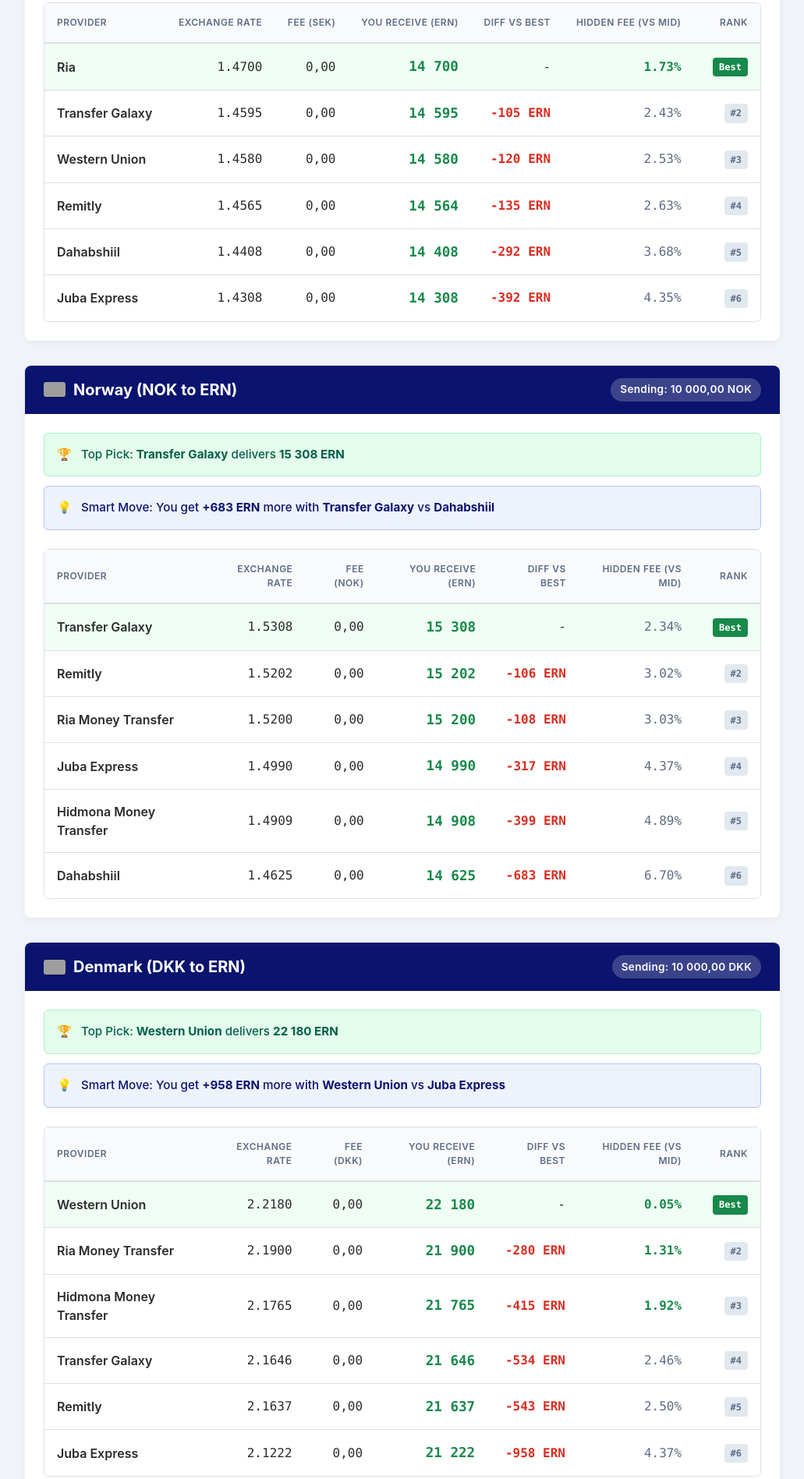
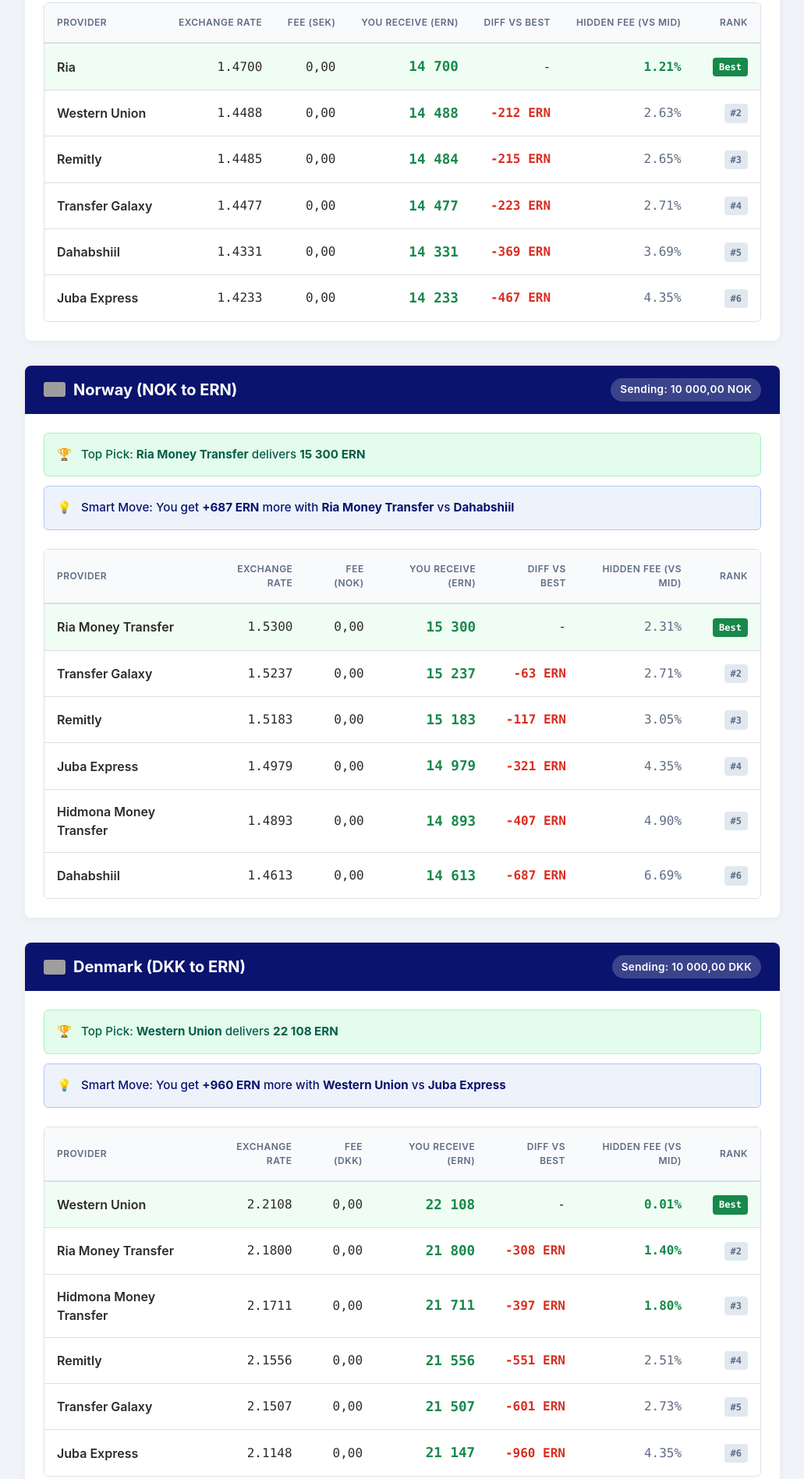
Before and after one commit to yonashmariam/nakfarate, a plain HTML site: page index.html in a window 1280 px wide. Shown: the part 1372-3269 px from the top of the page at 78% size, without its empty margins (124-1155 px from the left). Drawn offline with Linux system fonts and the light colour scheme; grey boxes are pictures that could not be loaded.

Commit message:
Add files via upload

```diff
--- a/index.html
+++ b/index.html
@@ -939,22 +939,22 @@ tr:hover {
 
             <div class="summary-item">
                 <div class="summary-label">SEK</div>
-                <div class="summary-value">1.4959</div>
+                <div class="summary-value">1.488</div>
             </div>
 
             <div class="summary-item">
                 <div class="summary-label">NOK</div>
-                <div class="summary-value">1.5675</div>
+                <div class="summary-value">1.5661</div>
             </div>
 
             <div class="summary-item">
                 <div class="summary-label">DKK</div>
-                <div class="summary-value">2.2191</div>
+                <div class="summary-value">2.211</div>
             </div>
 
             </div>
             <div class="mid-market-meta">
-                <div><span style="font-weight:600" data-i18n="last-updated">Last Updated:</span> 2026-11-13 07:12</div>
+                <div><span style="font-weight:600" data-i18n="last-updated">Last Updated:</span> 2026-11-16 07:00</div>
                 <div style="font-size:0.8rem" data-i18n="mid-market-note">Official mid-market rates collected daily. Actual transfer payout rates shown below.</div>
             </div>
         </div>
@@ -978,7 +978,7 @@ tr:hover {
                 </div>
                 <div class="gainbox">
                     <span class="icon">💡</span>
-                    <span data-i18n="smart-move">Smart Move: You get <b>+392 ERN</b> more with <b>Ria</b> vs <b>Juba Express</b></span>
+                    <span data-i18n="smart-move">Smart Move: You get <b>+467 ERN</b> more with <b>Ria</b> vs <b>Juba Express</b></span>
                 </div>
             </div>
 
@@ -1005,66 +1005,66 @@ tr:hover {
 <td class="right font-numeric">0,00</td>
 <td class="right nowrap font-numeric highlight-ern">14 700</td>
 <td class="right nowrap font-numeric">-</td>
-<td class="right font-numeric markup-good">1.73%</td>
+<td class="right font-numeric markup-good">1.21%</td>
 <td class="right font-numeric hide-mobile"><span class="badge best-badge">Best</span></td>
 </tr>
 
 <tr class="">
 <td class="left">
+    <div class="company-name">Western Union</div>
+</td>
+<td class="right font-numeric">1.4488</td>
+<td class="right font-numeric">0,00</td>
+<td class="right nowrap font-numeric highlight-ern">14 488</td>
+<td class="right nowrap font-numeric"><span class="loss-text">-212 ERN</span></td>
+<td class="right font-numeric markup-cell">2.63%</td>
+<td class="right font-numeric hide-mobile"><span class="badge rank-badge">#2</span></td>
+</tr>
+
+<tr class="">
+<td class="left">
+    <div class="company-name">Remitly</div>
+</td>
+<td class="right font-numeric">1.4485</td>
+<td class="right font-numeric">0,00</td>
+<td class="right nowrap font-numeric highlight-ern">14 484</td>
+<td class="right nowrap font-numeric"><span class="loss-text">-215 ERN</span></td>
+<td class="right font-numeric markup-cell">2.65%</td>
+<td class="right font-numeric hide-mobile"><span class="badge rank-badge">#3</span></td>
+</tr>
+
+<tr class="">
+<td class="left">
     <div class="company-name">Transfer Galaxy</div>
 </td>
-<td class="right font-numeric">1.4595</td>
-<td class="right font-numeric">0,00</td>
-<td class="right nowrap font-numeric highlight-ern">14 595</td>
-<td class="right nowrap font-numeric"><span class="loss-text">-105 ERN</span></td>
-<td class="right font-numeric markup-cell">2.43%</td>
-<td class="right font-numeric hide-mobile"><span class="badge rank-badge">#2</span></td>
+<td class="right font-numeric">1.4477</td>
+<td class="right font-numeric">0,00</td>
+<td class="right nowrap font-numeric highlight-ern">14 477</td>
+<td class="right nowrap font-numeric"><span class="loss-text">-223 ERN</span></td>
+<td class="right font-numeric markup-cell">2.71%</td>
+<td class="right font-numeric hide-mobile"><span class="badge rank-badge">#4</span></td>
 </tr>
 
 <tr class="">
 <td class="left">
-    <div class="company-name">Western Union</div>
-</td>
-<td class="right font-numeric">1.4580</td>
-<td class="right font-numeric">0,00</td>
-<td class="right nowrap font-numeric highlight-ern">14 580</td>
-<td class="right nowrap font-numeric"><span class="loss-text">-120 ERN</span></td>
-<td class="right font-numeric markup-cell">2.53%</td>
-<td class="right font-numeric hide-mobile"><span class="badge rank-badge">#3</span></td>
+    <div class="company-name">Dahabshiil</div>
+</td>
+<td class="right font-numeric">1.4331</td>
+<td class="right font-numeric">0,00</td>
+<td class="right nowrap font-numeric highlight-ern">14 331</td>
+<td class="right nowrap font-numeric"><span class="loss-text">-369 ERN</span></td>
+<td class="right font-numeric markup-cell">3.69%</td>
+<td class="right font-numeric hide-mobile"><span class="badge rank-badge">#5</span></td>
 </tr>
 
 <tr class="">
 <td class="left">
-    <div class="company-name">Remitly</div>
-</td>
-<td class="right font-numeric">1.4565</td>
-<td class="right font-numeric">0,00</td>
-<td class="right nowrap font-numeric highlight-ern">14 564</td>
-<td class="right nowrap font-numeric"><span class="loss-text">-135 ERN</span></td>
-<td class="right font-numeric markup-cell">2.63%</td>
-<td class="right font-numeric hide-mobile"><span class="badge rank-badge">#4</span></td>
-</tr>
-
-<tr class="">
-<td class="left">
-    <div class="company-name">Dahabshiil</div>
-</td>
-<td class="right font-numeric">1.4408</td>
-<td class="right font-numeric">0,00</td>
-<td class="right nowrap font-numeric highlight-ern">14 408</td>
-<td class="right nowrap font-numeric"><span class="loss-text">-292 ERN</span></td>
-<td class="right font-numeric markup-cell">3.68%</td>
-<td class="right font-numeric hide-mobile"><span class="badge rank-badge">#5</span></td>
-</tr>
-
-<tr class="">
-<td class="left">
     <div class="company-name">Juba Express</div>
 </td>
-<td class="right font-numeric">1.4308</td>
-<td class="right font-numeric">0,00</td>
-<td class="right nowrap font-numeric highlight-ern">14 308</td>
-<td class="right nowrap font-numeric"><span class="loss-text">-392 ERN</span></td>
+<td class="right font-numeric">1.4233</td>
+<td class="right font-numeric">0,00</td>
+<td class="right nowrap font-numeric highlight-ern">14 233</td>
+<td class="right nowrap font-numeric"><span class="loss-text">-467 ERN</span></td>
 <td class="right font-numeric markup-cell">4.35%</td>
 <td class="right font-numeric hide-mobile"><span class="badge rank-badge">#6</span></td>
 </tr>
@@ -1087,11 +1087,11 @@ tr:hover {
             <div class="insight-boxes">
                 <div class="bestbox">
                     <span class="icon">🏆</span>
-                    <span data-i18n="top-pick">Top Pick: <b>Transfer Galaxy</b> delivers <b>15 308 ERN</b></span>
+                    <span data-i18n="top-pick">Top Pick: <b>Ria Money Transfer</b> delivers <b>15 300 ERN</b></span>
                 </div>
                 <div class="gainbox">
                     <span class="icon">💡</span>
-                    <span data-i18n="smart-move">Smart Move: You get <b>+683 ERN</b> more with <b>Transfer Galaxy</b> vs <b>Dahabshiil</b></span>
+                    <span data-i18n="smart-move">Smart Move: You get <b>+687 ERN</b> more with <b>Ria Money Transfer</b> vs <b>Dahabshiil</b></span>
                 </div>
             </div>
 
@@ -1112,73 +1112,73 @@ tr:hover {
 
 <tr class="best-row">
 <td class="left">
+    <div class="company-name">Ria Money Transfer</div>
+</td>
+<td class="right font-numeric">1.5300</td>
+<td class="right font-numeric">0,00</td>
+<td class="right nowrap font-numeric highlight-ern">15 300</td>
+<td class="right nowrap font-numeric">-</td>
+<td class="right font-numeric markup-cell">2.31%</td>
+<td class="right font-numeric hide-mobile"><span class="badge best-badge">Best</span></td>
+</tr>
+
+<tr class="">
+<td class="left">
     <div class="company-name">Transfer Galaxy</div>
 </td>
-<td class="right font-numeric">1.5308</td>
-<td class="right font-numeric">0,00</td>
-<td class="right nowrap font-numeric highlight-ern">15 308</td>
-<td class="right nowrap font-numeric">-</td>
-<td class="right font-numeric markup-cell">2.34%</td>
-<td class="right font-numeric hide-mobile"><span class="badge best-badge">Best</span></td>
+<td class="right font-numeric">1.5237</td>
+<td class="right font-numeric">0,00</td>
+<td class="right nowrap font-numeric highlight-ern">15 237</td>
+<td class="right nowrap font-numeric"><span class="loss-text">-63 ERN</span></td>
+<td class="right font-numeric markup-cell">2.71%</td>
+<td class="right font-numeric hide-mobile"><span class="badge rank-badge">#2</span></td>
 </tr>
 
 <tr class="">
 <td class="left">
     <div class="company-name">Remitly</div>
 </td>
-<td class="right font-numeric">1.5202</td>
-<td class="right font-numeric">0,00</td>
-<td class="right nowrap font-numeric highlight-ern">15 202</td>
-<td class="right nowrap font-numeric"><span class="loss-text">-106 ERN</span></td>
-<td class="right font-numeric markup-cell">3.02%</td>
-<td class="right font-numeric hide-mobile"><span class="badge rank-badge">#2</span></td>
+<td class="right font-numeric">1.5183</td>
+<td class="right font-numeric">0,00</td>
+<td class="right nowrap font-numeric highlight-ern">15 183</td>
+<td class="right nowrap font-numeric"><span class="loss-text">-117 ERN</span></td>
+<td class="right font-numeric markup-cell">3.05%</td>
+<td class="right font-numeric hide-mobile"><span class="badge rank-badge">#3</span></td>
 </tr>
 
 <tr class="">
 <td class="left">
-    <div class="company-name">Ria Money Transfer</div>
-</td>
-<td class="right font-numeric">1.5200</td>
-<td class="right font-numeric">0,00</td>
-<td class="right nowrap font-numeric highlight-ern">15 200</td>
-<td class="right nowrap font-numeric"><span class="loss-text">-108 ERN</span></td>
-<td class="right font-numeric markup-cell">3.03%</td>
-<td class="right font-numeric hide-mobile"><span class="badge rank-badge">#3</span></td>
+    <div class="company-name">Juba Express</div>
+</td>
+<td class="right font-numeric">1.4979</td>
+<td class="right font-numeric">0,00</td>
+<td class="right nowrap font-numeric highlight-ern">14 979</td>
+<td class="right nowrap font-numeric"><span class="loss-text">-321 ERN</span></td>
+<td class="right font-numeric markup-cell">4.35%</td>
+<td class="right font-numeric hide-mobile"><span class="badge rank-badge">#4</span></td>
 </tr>
 
 <tr class="">
 <td class="left">
-    <div class="company-name">Juba Express</div>
-</td>
-<td class="right font-numeric">1.4990</td>
-<td class="right font-numeric">0,00</td>
-<td class="right nowrap font-numeric highlight-ern">14 990</td>
-<td class="right nowrap font-numeric"><span class="loss-text">-317 ERN</span></td>
-<td class="right font-numeric markup-cell">4.37%</td>
-<td class="right font-numeric hide-mobile"><span class="badge rank-badge">#4</span></td>
+    <div class="company-name">Hidmona Money Transfer</div>
+</td>
+<td class="right font-numeric">1.4893</td>
+<td class="right font-numeric">0,00</td>
+<td class="right nowrap font-numeric highlight-ern">14 893</td>
+<td class="right nowrap font-numeric"><span class="loss-text">-407 ERN</span></td>
+<td class="right font-numeric markup-cell">4.90%</td>
+<td class="right font-numeric hide-mobile"><span class="badge rank-badge">#5</span></td>
 </tr>
 
 <tr class="">
 <td class="left">
-    <div class="company-name">Hidmona Money Transfer</div>
-</td>
-<td class="right font-numeric">1.4909</td>
-<td class="right font-numeric">0,00</td>
-<td class="right nowrap font-numeric highlight-ern">14 908</td>
-<td class="right nowrap font-numeric"><span class="loss-text">-399 ERN</span></td>
-<td class="right font-numeric markup-cell">4.89%</td>
-<td class="right font-numeric hide-mobile"><span class="badge rank-badge">#5</span></td>
-</tr>
-
-<tr class="">
-<td class="left">
     <div class="company-name">Dahabshiil</div>
 </td>
-<td class="right font-numeric">1.4625</td>
-<td class="right font-numeric">0,00</td>
-<td class="right nowrap font-numeric highlight-ern">14 625</td>
-<td class="right nowrap font-numeric"><span class="loss-text">-683 ERN</span></td>
-<td class="right font-numeric markup-cell">6.70%</td>
+<td class="right font-numeric">1.4613</td>
+<td class="right font-numeric">0,00</td>
+<td class="right nowrap font-numeric highlight-ern">14 613</td>
+<td class="right nowrap font-numeric"><span class="loss-text">-687 ERN</span></td>
+<td class="right font-numeric markup-cell">6.69%</td>
 <td class="right font-numeric hide-mobile"><span class="badge rank-badge">#6</span></td>
 </tr>
 
@@ -1200,11 +1200,11 @@ tr:hover {
             <div class="insight-boxes">
                 <div class="bestbox">
                     <span class="icon">🏆</span>
-                    <span data-i18n="top-pick">Top Pick: <b>Western Union</b> delivers <b>22 180 ERN</b></span>
+                    <span data-i18n="top-pick">Top Pick: <b>Western Union</b> delivers <b>22 108 ERN</b></span>
                 </div>
                 <div class="gainbox">
                     <span class="icon">💡</span>
-                    <span data-i18n="smart-move">Smart Move: You get <b>+958 ERN</b> more with <b>Western Union</b> vs <b>Juba Express</b></span>
+                    <span data-i18n="smart-move">Smart Move: You get <b>+960 ERN</b> more with <b>Western Union</b> vs <b>Juba Express</b></span>
                 </div>
             </div>
 
@@ -1227,11 +1227,11 @@ tr:hover {
 <td class="left">
     <div class="company-name">Western Union</div>
 </td>
-<td class="right font-numeric">2.2180</td>
-<td class="right font-numeric">0,00</td>
-<td class="right nowrap font-numeric highlight-ern">22 180</td>
+<td class="right font-numeric">2.2108</td>
+<td class="right font-numeric">0,00</td>
+<td class="right nowrap font-numeric highlight-ern">22 108</td>
 <td class="right nowrap font-numeric">-</td>
-<td class="right font-numeric markup-good">0.05%</td>
+<td class="right font-numeric markup-good">0.01%</td>
 <td class="right font-numeric hide-mobile"><span class="badge best-badge">Best</span></td>
 </tr>
 
@@ -1239,11 +1239,11 @@ tr:hover {
 <td class="left">
     <div class="company-name">Ria Money Transfer</div>
 </td>
-<td class="right font-numeric">2.1900</td>
-<td class="right font-numeric">0,00</td>
-<td class="right nowrap font-numeric highlight-ern">21 900</td>
-<td class="right nowrap font-numeric"><span class="loss-text">-280 ERN</span></td>
-<td class="right font-numeric markup-good">1.31%</td>
+<td class="right font-numeric">2.1800</td>
+<td class="right font-numeric">0,00</td>
+<td class="right nowrap font-numeric highlight-ern">21 800</td>
+<td class="right nowrap font-numeric"><span class="loss-text">-308 ERN</span></td>
+<td class="right font-numeric markup-good">1.40%</td>
 <td class="right font-numeric hide-mobile"><span class="badge rank-badge">#2</span></td>
 </tr>
 
@@ -1251,47 +1251,47 @@ tr:hover {
 <td class="left">
     <div class="company-name">Hidmona Money Transfer</div>
 </td>
-<td class="right font-numeric">2.1765</td>
-<td class="right font-numeric">0,00</td>
-<td class="right nowrap font-numeric highlight-ern">21 765</td>
-<td class="right nowrap font-numeric"><span class="loss-text">-415 ERN</span></td>
-<td class="right font-numeric markup-good">1.92%</td>
+<td class="right font-numeric">2.1711</td>
+<td class="right font-numeric">0,00</td>
+<td class="right nowrap font-numeric highlight-ern">21 711</td>
+<td class="right nowrap font-numeric"><span class="loss-text">-397 ERN</span></td>
+<td class="right font-numeric markup-good">1.80%</td>
 <td class="right font-numeric hide-mobile"><span class="badge rank-badge">#3</span></td>
 </tr>
 
 <tr class="">
 <td class="left">
+    <div class="company-name">Remitly</div>
+</td>
+<td class="right font-numeric">2.1556</td>
+<td class="right font-numeric">0,00</td>
+<td class="right nowrap font-numeric highlight-ern">21 556</td>
+<td class="right nowrap font-numeric"><span class="loss-text">-551 ERN</span></td>
+<td class="right font-numeric markup-cell">2.51%</td>
+<td class="right font-numeric hide-mobile"><span class="badge rank-badge">#4</span></td>
+</tr>
+
+<tr class="">
+<td class="left">
     <div class="company-name">Transfer Galaxy</div>
 </td>
-<td class="right font-numeric">2.1646</td>
-<td class="right font-numeric">0,00</td>
-<td class="right nowrap font-numeric highlight-ern">21 646</td>
-<td class="right nowrap font-numeric"><span class="loss-text">-534 ERN</span></td>
-<td class="right font-numeric markup-cell">2.46%</td>
-<td class="right font-numeric hide-mobile"><span class="badge rank-badge">#4</span></td>
+<td class="right font-numeric">2.1507</td>
+<td class="right font-numeric">0,00</td>
+<td class="right nowrap font-numeric highlight-ern">21 507</td>
+<td class="right nowrap font-numeric"><span class="loss-text">-601 ERN</span></td>
+<td class="right font-numeric markup-cell">2.73%</td>
+<td class="right font-numeric hide-mobile"><span class="badge rank-badge">#5</span></td>
 </tr>
 
 <tr class="">
 <td class="left">
-    <div class="company-name">Remitly</div>
-</td>
-<td class="right font-numeric">2.1637</td>
-<td class="right font-numeric">0,00</td>
-<td class="right nowrap font-numeric highlight-ern">21 637</td>
-<td class="right nowrap font-numeric"><span class="loss-text">-543 ERN</span></td>
-<td class="right font-numeric markup-cell">2.50%</td>
-<td class="right font-numeric hide-mobile"><span class="badge rank-badge">#5</span></td>
-</tr>
-
-<tr class="">
-<td class="left">
     <div class="company-name">Juba Express</div>
 </td>
-<td class="right font-numeric">2.1222</td>
-<td class="right font-numeric">0,00</td>
-<td class="right nowrap font-numeric highlight-ern">21 222</td>
-<td class="right nowrap font-numeric"><span class="loss-text">-958 ERN</span></td>
-<td class="right font-numeric markup-cell">4.37%</td>
+<td class="right font-numeric">2.1148</td>
+<td class="right font-numeric">0,00</td>
+<td class="right nowrap font-numeric highlight-ern">21 147</td>
+<td class="right nowrap font-numeric"><span class="loss-text">-960 ERN</span></td>
+<td class="right font-numeric markup-cell">4.35%</td>
 <td class="right font-numeric hide-mobile"><span class="badge rank-badge">#6</span></td>
 </tr>
 
@@ -1309,7 +1309,7 @@ tr:hover {
             <div class="chart-card">
                 <div class="chart-header">
                     <img src="https://flagcdn.com/w40/se.png" class="flag-sm" alt="Sweden" width="24" height="16" loading="lazy" decoding="async"> <span>SEK / ERN</span>
-                    <span class="trend-badge up">▲ 0.6%</span>
+                    <span class="trend-badge down">▼ 0.4%</span>
                 </div>
                 <img src="sek_chart.png" class="chart-img" alt="SEK to ERN exchange-rate trend over the last 30 days" loading="lazy" decoding="async" width="688" height="464">
             </div>
@@ -1317,7 +1317,7 @@ tr:hover {
             <div class="chart-card">
                 <div class="chart-header">
                     <img src="https://flagcdn.com/w40/no.png" class="flag-sm" alt="Norway" width="24" height="16" loading="lazy" decoding="async"> <span>NOK / ERN</span>
-                    <span class="trend-badge up">▲ 1.0%</span>
+                    <span class="trend-badge up">▲ 0.2%</span>
                 </div>
                 <img src="nok_chart.png" class="chart-img" alt="NOK to ERN exchange-rate trend over the last 30 days" loading="lazy" decoding="async" width="688" height="464">
             </div>
@@ -1325,7 +1325,7 @@ tr:hover {
             <div class="chart-card">
                 <div class="chart-header">
                     <img src="https://flagcdn.com/w40/dk.png" class="flag-sm" alt="Denmark" width="24" height="16" loading="lazy" decoding="async"> <span>DKK / ERN</span>
-                    <span class="trend-badge down">▼ 1.1%</span>
+                    <span class="trend-badge down">▼ 1.8%</span>
                 </div>
                 <img src="dkk_chart.png" class="chart-img" alt="DKK to ERN exchange-rate trend over the last 30 days" loading="lazy" decoding="async" width="688" height="464">
             </div>
@@ -1389,7 +1389,7 @@ tr:hover {
         "calculator-note": "እቲ ዝበለጸ ክፍሊት ንዝኣተኻዮ መጠን ብተመሳሳሊ ሕሳብ ዋጋን ክፍሊትን ከም ሰንጠረዥ ይደጋገም።"
     };
 
-    const calculatorData = {"SEK": [{"provider": "Ria", "rate": 1.47, "total_fee": 0.0}, {"provider": "Transfer Galaxy", "rate": 1.4595, "total_fee": 0.0}, {"provider": "Western Union", "rate": 1.458, "total_fee": 0.0}, {"provider": "Remitly", "rate": 1.4565, "total_fee": 0.0}, {"provider": "Dahabshiil", "rate": 1.4408, "total_fee": 0.0}, {"provider": "Juba Express", "rate": 1.4308, "total_fee": 0.0}], "NOK": [{"provider": "Transfer Galaxy", "rate": 1.5308, "total_fee": 0.0}, {"provider": "Remitly", "rate": 1.5202, "total_fee": 0.0}, {"provider": "Ria Money Transfer", "rate": 1.52, "total_fee": 0.0}, {"provider": "Juba Express", "rate": 1.499, "total_fee": 0.0}, {"provider": "Hidmona Money Transfer", "rate": 1.4909, "total_fee": 0.0}, {"provider": "Dahabshiil", "rate": 1.4625, "total_fee": 0.0}], "DKK": [{"provider": "Western Union", "rate": 2.218, "total_fee": 0.0}, {"provider": "Ria Money Transfer", "rate": 2.19, "total_fee": 0.0}, {"provider": "Hidmona Money Transfer", "rate": 2.1765, "total_fee": 0.0}, {"provider": "Transfer Galaxy", "rate": 2.1646, "total_fee": 0.0}, {"provider": "Remitly", "rate": 2.1637, "total_fee": 0.0}, {"provider": "Juba Express", "rate": 2.1222, "total_fee": 0.0}]};
+    const calculatorData = {"SEK": [{"provider": "Ria", "rate": 1.47, "total_fee": 0.0}, {"provider": "Western Union", "rate": 1.4488, "total_fee": 0.0}, {"provider": "Remitly", "rate": 1.4485, "total_fee": 0.0}, {"provider": "Transfer Galaxy", "rate": 1.4477, "total_fee": 0.0}, {"provider": "Dahabshiil", "rate": 1.4331, "total_fee": 0.0}, {"provider": "Juba Express", "rate": 1.4233, "total_fee": 0.0}], "NOK": [{"provider": "Ria Money Transfer", "rate": 1.53, "total_fee": 0.0}, {"provider": "Transfer Galaxy", "rate": 1.5237, "total_fee": 0.0}, {"provider": "Remitly", "rate": 1.5183, "total_fee": 0.0}, {"provider": "Juba Express", "rate": 1.4979, "total_fee": 0.0}, {"provider": "Hidmona Money Transfer", "rate": 1.4893, "total_fee": 0.0}, {"provider": "Dahabshiil", "rate": 1.4613, "total_fee": 0.0}], "DKK": [{"provider": "Western Union", "rate": 2.2108, "total_fee": 0.0}, {"provider": "Ria Money Transfer", "rate": 2.18, "total_fee": 0.0}, {"provider": "Hidmona Money Transfer", "rate": 2.1711, "total_fee": 0.0}, {"provider": "Remitly", "rate": 2.1556, "total_fee": 0.0}, {"provider": "Transfer Galaxy", "rate": 2.1507, "total_fee": 0.0}, {"provider": "Juba Express", "rate": 2.1148, "total_fee": 0.0}]};
     const labels = [...document.querySelectorAll('[data-i18n]')];
     const english = new Map(labels.map(el => [el, el.innerHTML]));
 
```
Also changed, not shown: sitemap.xml (+4 -4 lines), dkk_chart.png, nok_chart.png, sek_chart.png.
